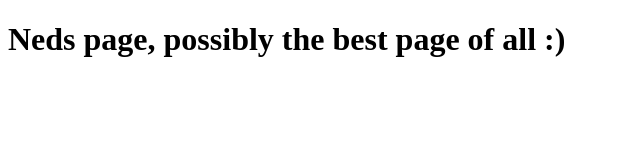
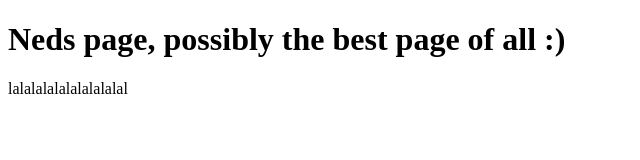
Before and after one commit to epoch/not_sure_classbook, a plain HTML site: page ned.html in a window 1280 px wide. Shown: the whole page, without its empty margins (0-640 px from the left). Drawn offline with Linux system fonts and the light colour scheme.

Commit message:
add the lalalala paragraph

```diff
--- a/ned.html
+++ b/ned.html
@@ -7,5 +7,6 @@
 </head>
 <body>
     <h1>Neds page, possibly the best page of all :)</h1>
+    <p>lalalalalalalalalalal</p>
 </body>
 </html>
```
